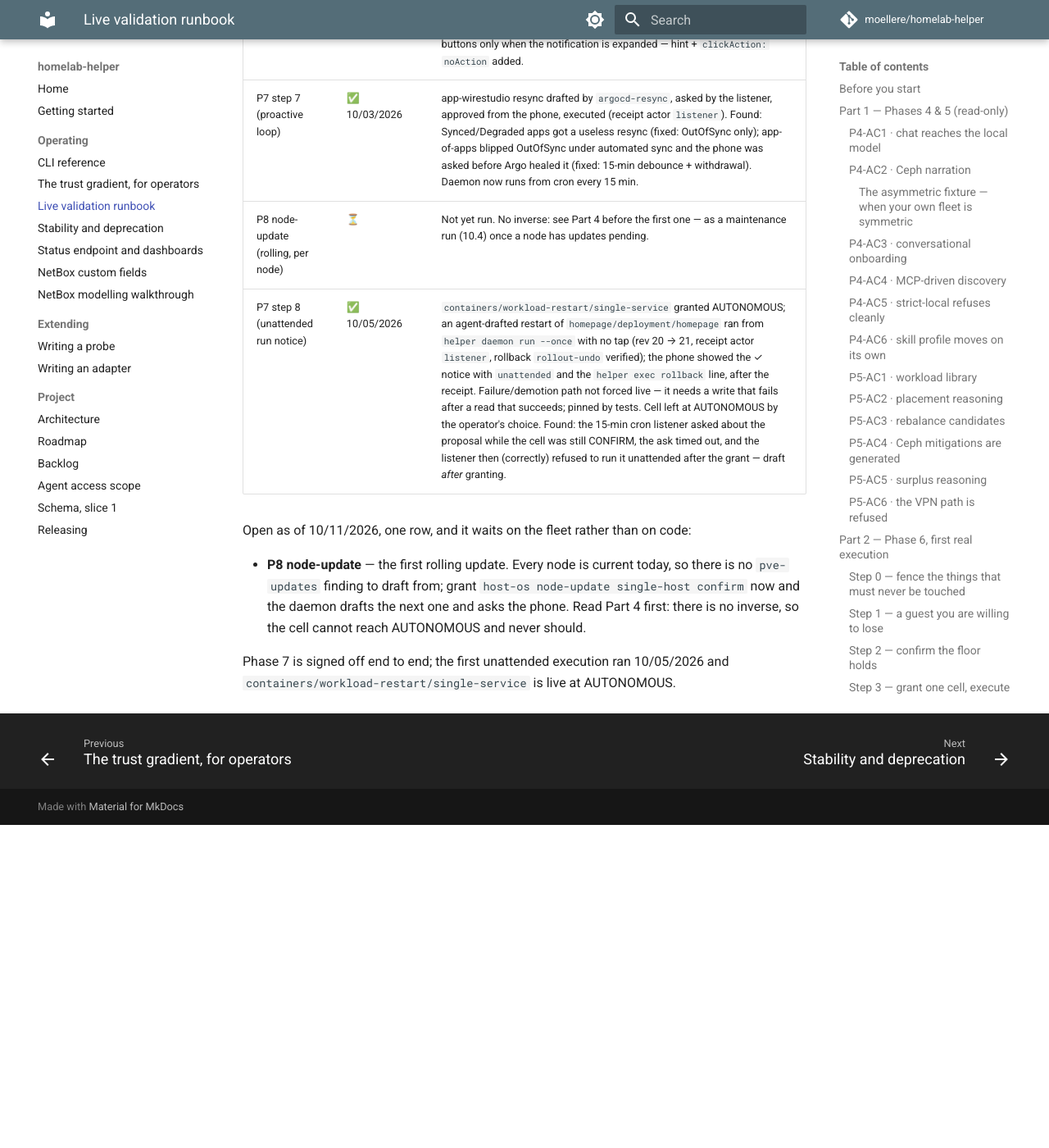
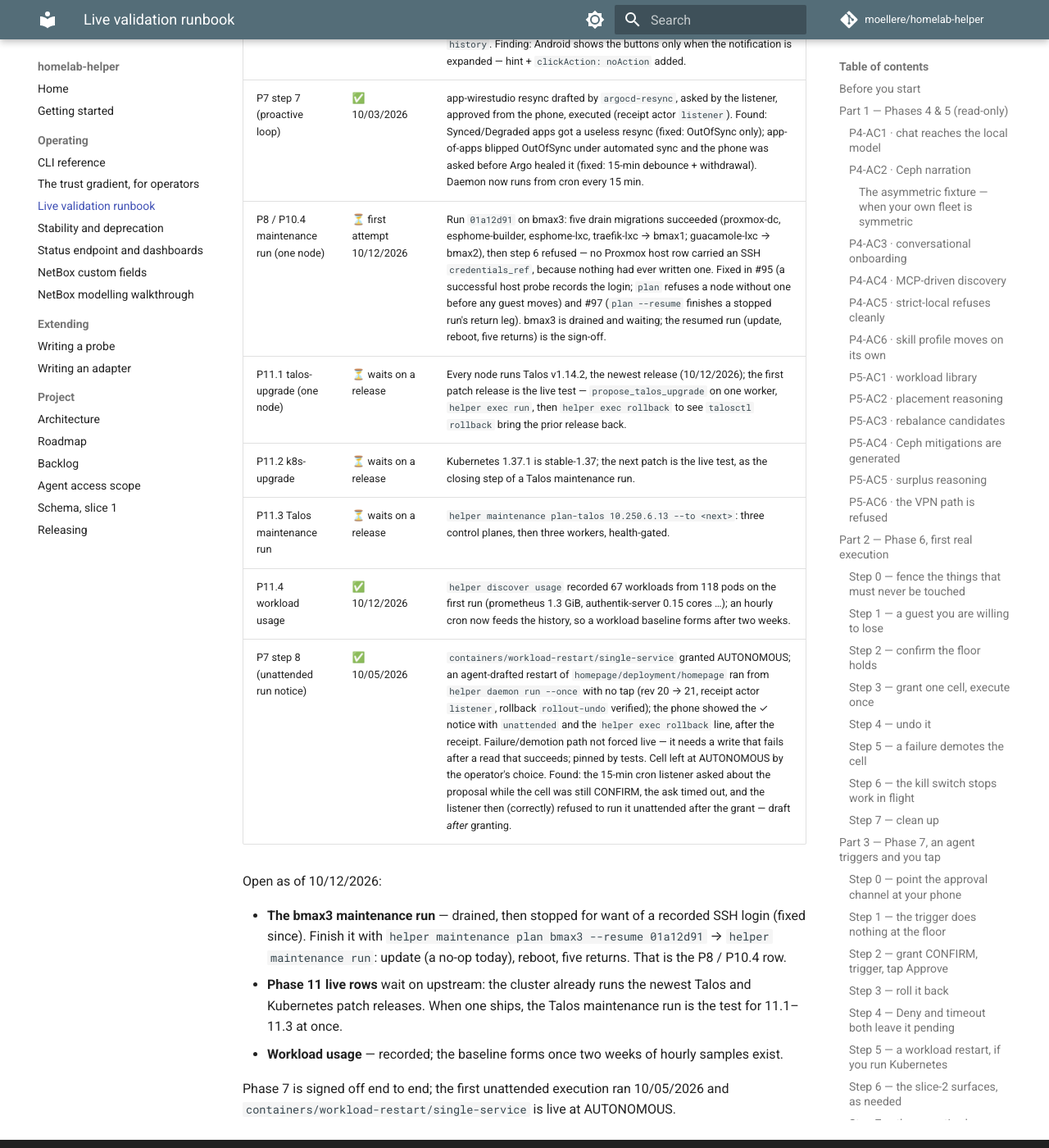
Before and after one commit to moellere/homelab-helper, an MkDocs documentation site: the page built from docs/live-validation.md, in a window 1280 px wide and 1400 px high, scrolled down 12573 px. Shown: the whole window at 82% size. Built offline with MkDocs 1.6.1 and Material for MkDocs 9.7.7, drawn with Linux system fonts in a browser that asks for light colours; comment, search, counter and statistics services are not loaded; before the commit the page ends 13579 px from its top, so only the background shows below that.

Commit message:
docs: live-validation rows and status snapshot after the first maintenance run and Phase 11 (#98)
* docs: live-validation and status snapshot after the first maintenance run and Phase 11

Co-Authored-By: Claude Fable 5.1 <noreply@anthropic.com>
Claude-Session: https://claude.ai/code/session_0125ttTyRY28bTLjodhqfQ4P

* docs: usage cadence is a cron line, not schedule.yaml; 11.4 live row

Co-Authored-By: Claude Fable 5.1 <noreply@anthropic.com>
Claude-Session: https://claude.ai/code/session_0125ttTyRY28bTLjodhqfQ4P

---------

Co-authored-by: Claude Fable 5.1 <noreply@anthropic.com>

```diff
--- a/docs/live-validation.md
+++ b/docs/live-validation.md
@@ -535,16 +535,24 @@ shape — see the asymmetric fixture under P4-AC2.
 | P6 steps 0–7 | ✅ by way of P7 (10/03/2026) | Grants, pessimistic gate, execution, receipts, rollback, override logging and demotion-on-reject all ran live during the Phase 7 sessions; step 5 and step 6 ran live 10/11/2026 against a `migrate` of a vmid that does not exist: step 6 first — window open, `exec run` stopped at the confirm prompt, `window kill --yes` from the side, answer `y` → `refused: elevation window … closed before dispatch — halting`, nothing dispatched; then step 5 without a window — Proxmox answered 500 on the migrate POST, a `failed` receipt was written, the proposal stayed pending, and `hypervisor/migrate/single-host` dropped to `propose (probation)` with a `demote` row on the audit spine and a phone notice. Re-grant pending. |
 | P7 steps 0–6 | ✅ 10/03/2026 | Covington lab: guest 102 (devbox clone) migrated bmax0→bmax3→bmax0 and rolled back to bmax3; `homepage` deployment restarted (rev 19) and undone (rev 20 from 18); Approve, Deny and both undo paths exercised from a Pixel; every answer on `trust history`. Finding: Android shows the buttons only when the notification is expanded — hint + `clickAction: noAction` added. |
 | P7 step 7 (proactive loop) | ✅ 10/03/2026 | app-wirestudio resync drafted by `argocd-resync`, asked by the listener, approved from the phone, executed (receipt actor `listener`). Found: Synced/Degraded apps got a useless resync (fixed: OutOfSync only); app-of-apps blipped OutOfSync under automated sync and the phone was asked before Argo healed it (fixed: 15-min debounce + withdrawal). Daemon now runs from cron every 15 min. |
-| P8 node-update (rolling, per node) | ⏳ | Not yet run. No inverse: see Part 4 before the first one — as a maintenance run (10.4) once a node has updates pending. |
+| P8 / P10.4 maintenance run (one node) | ⏳ first attempt 10/12/2026 | Run `01a12d91` on bmax3: five drain migrations succeeded (proxmox-dc, esphome-builder, esphome-lxc, traefik-lxc → bmax1; guacamole-lxc → bmax2), then step 6 refused — no Proxmox host row carried an SSH `credentials_ref`, because nothing had ever written one. Fixed in #95 (a successful host probe records the login; `plan` refuses a node without one before any guest moves) and #97 (`plan --resume` finishes a stopped run's return leg). bmax3 is drained and waiting; the resumed run (update, reboot, five returns) is the sign-off. |
+| P11.1 talos-upgrade (one node) | ⏳ waits on a release | Every node runs Talos v1.14.2, the newest release (10/12/2026); the first patch release is the live test — `propose_talos_upgrade` on one worker, `helper exec run`, then `helper exec rollback` to see `talosctl rollback` bring the prior release back. |
+| P11.2 k8s-upgrade | ⏳ waits on a release | Kubernetes 1.37.1 is stable-1.37; the next patch is the live test, as the closing step of a Talos maintenance run. |
+| P11.3 Talos maintenance run | ⏳ waits on a release | `helper maintenance plan-talos 10.250.6.13 --to <next>`: three control planes, then three workers, health-gated. |
+| P11.4 workload usage | ✅ 10/12/2026 | `helper discover usage` recorded 67 workloads from 118 pods on the first run (prometheus 1.3 GiB, authentik-server 0.15 cores …); an hourly cron now feeds the history, so a workload baseline forms after two weeks. |
 | P7 step 8 (unattended run notice) | ✅ 10/05/2026 | `containers/workload-restart/single-service` granted AUTONOMOUS; an agent-drafted restart of `homepage/deployment/homepage` ran from `helper daemon run --once` with no tap (rev 20 → 21, receipt actor `listener`, rollback `rollout-undo` verified); the phone showed the ✓ notice with `unattended` and the `helper exec rollback` line, after the receipt. Failure/demotion path not forced live — it needs a write that fails after a read that succeeds; pinned by tests. Cell left at AUTONOMOUS by the operator's choice. Found: the 15-min cron listener asked about the proposal while the cell was still CONFIRM, the ask timed out, and the listener then (correctly) refused to run it unattended after the grant — draft *after* granting. |
 
-Open as of 10/11/2026, one row, and it waits on the fleet rather than on code:
+Open as of 10/12/2026:
 
-- **P8 node-update** — the first rolling update. Every node is current today,
-  so there is no `pve-updates` finding to draft from; grant
-  `host-os node-update single-host confirm` now and the daemon drafts the next
-  one and asks the phone. Read Part 4 first: there is no inverse, so the cell
-  cannot reach AUTONOMOUS and never should.
+- **The bmax3 maintenance run** — drained, then stopped for want of a recorded
+  SSH login (fixed since). Finish it with
+  `helper maintenance plan bmax3 --resume 01a12d91` → `helper maintenance run`:
+  update (a no-op today), reboot, five returns. That is the P8 / P10.4 row.
+- **Phase 11 live rows** wait on upstream: the cluster already runs the newest
+  Talos and Kubernetes patch releases. When one ships, the Talos maintenance
+  run is the test for 11.1–11.3 at once.
+- **Workload usage** — recorded; the baseline forms once two weeks of hourly
+  samples exist.
 
 Phase 7 is signed off end to end; the first unattended execution ran 10/05/2026
 and `containers/workload-restart/single-service` is live at AUTONOMOUS.
```
Also changed, not shown: CLAUDE.md (+8 -5 lines), README.md (+3 -2 lines), docs/backlog.md (+6 -3 lines).
